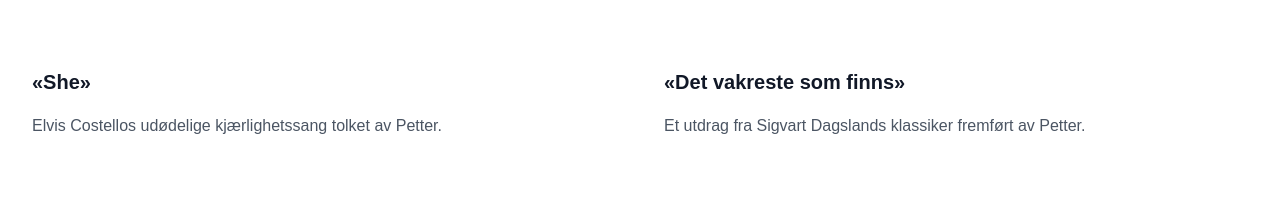
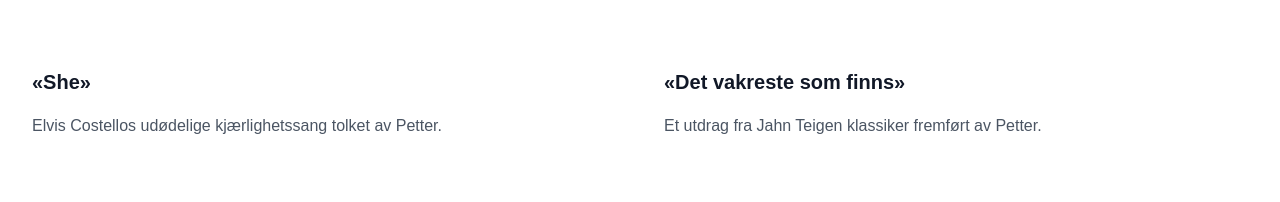
Before and after one commit to Emily-Nilsen/sangibegravelse, a Next.js app: page /petter-vermeli in a window 1280 px wide. Shown: the part 2968-3170 px from the top of the page. Built offline with nearby package versions, Linux system fonts and the light colour scheme; a web font is replaced by a local one.

Commit message:
jahn teigen

```diff
--- a/src/components/PetterVideoShowcase.jsx
+++ b/src/components/PetterVideoShowcase.jsx
@@ -32,7 +32,7 @@
               «Det vakreste som finns»
             </h3>
             <p className="text-base leading-7 text-gray-600">
-              Et utdrag fra Sigvart Dagslands klassiker fremført av Petter.
+              Et utdrag fra Jahn Teigen klassiker fremført av Petter.
             </p>
             <YoutubeVideo publicId="https://www.youtube.com/watch?v=ufn2oQJ1K4A" />
           </div>
```
